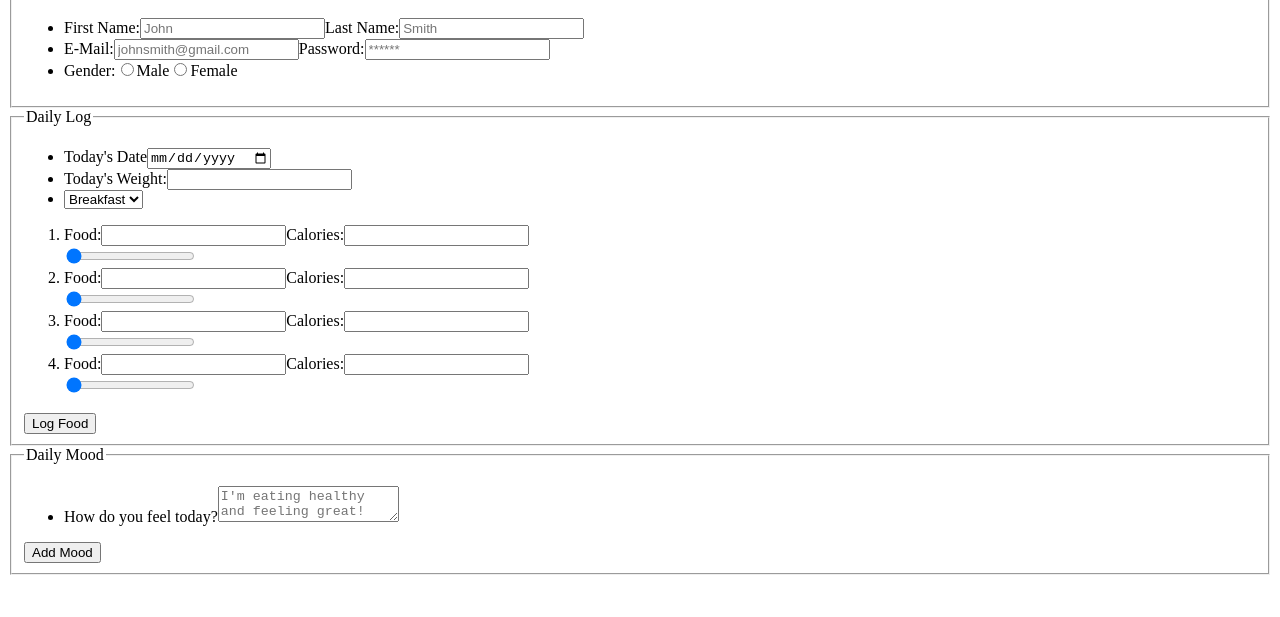
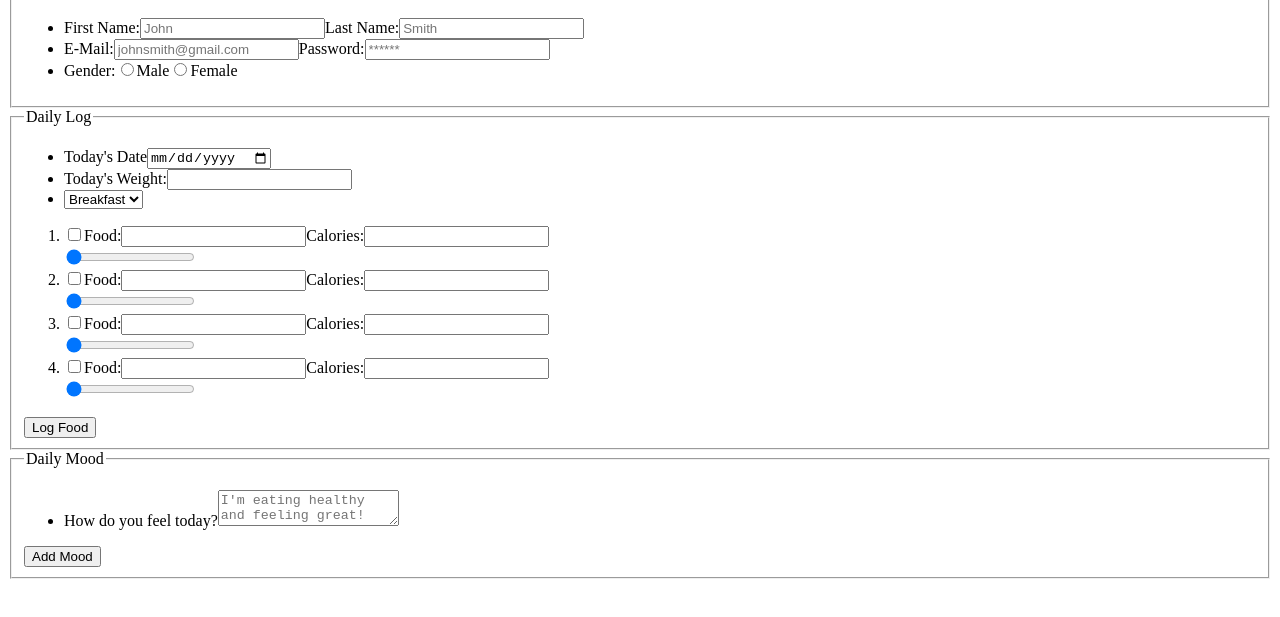
Before and after one commit to g80349/D_Whimple, a plain HTML site: page Whimple_David_Project1/addItem.html in a window 1280 px wide. Shown: the part 101-718 px from the top of the page. Drawn offline with Linux system fonts and the light colour scheme.

```diff
--- a/Whimple_David_Project1/addItem.html
+++ b/Whimple_David_Project1/addItem.html
@@ -22,8 +22,7 @@
                 <ul>
                     <li><label for="firstName">First Name:</label><input type="text" id="firstName" placeholder="John"/><label for="lastName">Last Name:</label><input type="text" id="lastName" placeholder="Smith"/></li>
                     <li><label for="email">E-Mail:</label><input type="email" id="email" placeholder="johnsmith@gmail.com"/><label for="password">Password:</label><input type="password" id="password" placeholder="******"/></li>
-
-                    	<li>Gender:<input type="radio" value="Male" id="male" name="gender"/><label for="male">Male</label><input type="radio" value="Female" id="female" name="gender"/><label for="female">Female</label></li>
+                    <li>Gender:<input type="radio" value="Male" id="male" name="gender"/><label for="male">Male</label><input type="radio" value="Female" id="female" name="gender"/><label for="female">Female</label></li>
                 </ul>
             </fieldset>
         </form>
@@ -43,13 +42,13 @@
                			</li>
                		</ul>
                		<ol>
-     	     			<li><label for="food1">Food:</label><input type="text" id="food1"/><label for="foodCals1">Calories:</label><input type="text" id="foodCals1"/><br/>
+     	     			<li><input type="checkbox"/><label for="food1">Food:</label><input type="text" id="food1"/><label for="foodCals1">Calories:</label><input type="text" id="foodCals1"/><br/>
                			<input type="range" name="foodValue1" min="1" value="1" max="5"/></li>
-               			<li><label for="food2">Food:</label><input type="text" id="food2"/><label for="foodCals2">Calories:</label><input type="text" id="foodCals2"/><br/>
+               			<li><input type="checkbox"/><label for="food2">Food:</label><input type="text" id="food2"/><label for="foodCals2">Calories:</label><input type="text" id="foodCals2"/><br/>
                			<input type="range" name="foodValue2" min="1" value="1" max="5"/></li>
-              			<li><label for="food3">Food:</label><input type="text" id="food3"/><label for="foodCals3">Calories:</label><input type="text" id="foodCals3"/><br/>
+              			<li><input type="checkbox"/><label for="food3">Food:</label><input type="text" id="food3"/><label for="foodCals3">Calories:</label><input type="text" id="foodCals3"/><br/>
                 		<input type="range" name="foodValue3" min="1" value="1" max="5"/></li>
-                		<li><label for="food4">Food:</label><input type="text" id="food4"/><label for="foodCals4">Calories:</label><input type="text" id="foodCals4"/><br/>
+                		<li><input type="checkbox"/><label for="food4">Food:</label><input type="text" id="food4"/><label for="foodCals4">Calories:</label><input type="text" id="foodCals4"/><br/>
                			<input type="range" name="foodValue4" min="1" value="1" max="5"/></li>
                   	</ol>
                 <input type="submit" value="Log Food"/>
```
Also changed, not shown: Whimple_David_Project1/index.html (+1 -7 lines).
